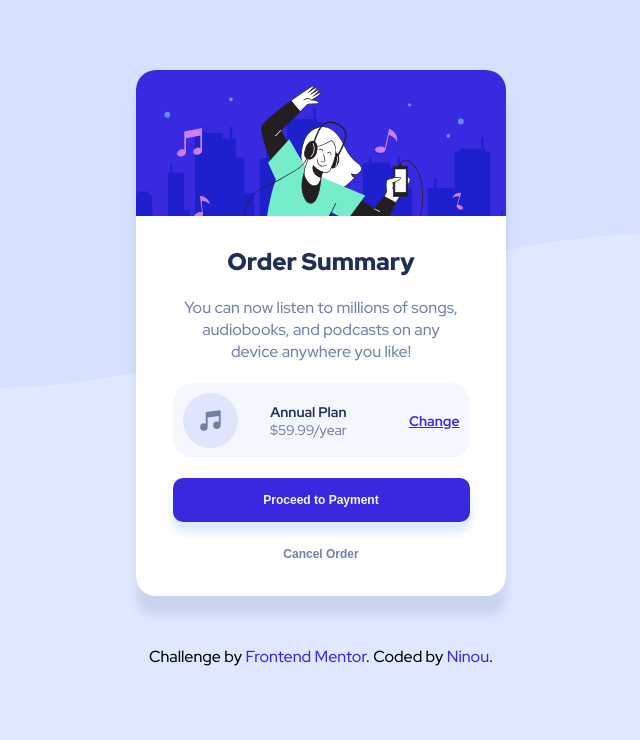
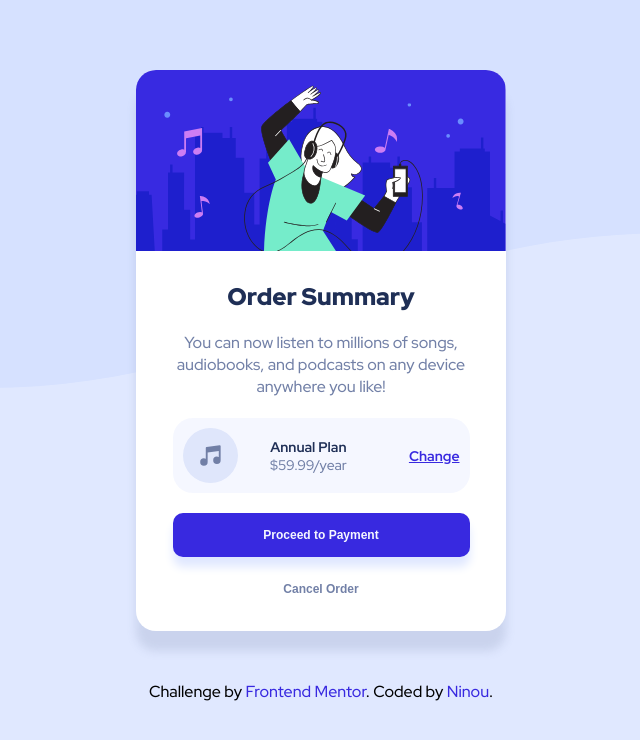
Before and after one commit to Ninou01/frontend-mentor-first-challenge, a plain HTML site: page index.html in a window 1280 px wide. Shown: the whole page, without its empty margins (319-959 px from the left). Drawn offline with Linux system fonts and the light colour scheme.

Commit message:
adjusting css file and gitignore

```diff
--- a/css/style.css
+++ b/css/style.css
@@ -33,8 +33,7 @@ body {
     background-image: url(../images/illustration-hero.svg);
     background-repeat: no-repeat;
     background-size: cover;
-    width: 100%;
-    height: 146px;
+    height: 161px;
     border-radius: 20px 20px 0 0;
     margin-bottom: 30px;
 }
@@ -50,24 +49,23 @@ body {
 }
 
 .card p {
-    max-width: 85%;
+    max-width: 90%;
+    margin: auto;
+    margin-bottom: var(--bottom-margin,20px);
+    color: var(--desaturated-blue, hsl(224, 23%, 55%));
     line-height: 22px;
-    color: var(--desaturated-blue, hsl(224, 23%, 55%));
-    margin: auto;
-    font-weight: 500;
-    margin-bottom: var(--bottom-margin,20px);
 }
 
 .card .plan {
     display: flex;
-    background-color: var(--very-pale-blue, hsl(225, 100%, 98%));
-    margin: auto;
-    width: 90%;
     align-items: center;
     justify-content: space-between;
+    background-color: var(--very-pale-blue, hsl(225, 100%, 98%));
+    width: 90%;
+    margin: auto;
+    margin-bottom: var(--bottom-margin);
+    padding: 10px;
     border-radius: 20px;
-    padding: 10px;
-    margin-bottom: var(--bottom-margin);
 }
 
 .card .plan img {
@@ -78,7 +76,6 @@ body {
 .card .plan div {
     display: flex;
     flex-direction: column;
-    justify-content: revert;
     font-size: 14px;
 }
 
@@ -95,11 +92,6 @@ body {
     font-size: 14px;
     font-weight: 700;
     color: var(--bright-blue, hsl(245, 75%, 52%));
-}
-
-.card .plan a:active {
-    text-decoration: none;
-    color: hsla(245, 75%, 52%, 0.8);
 }
 
 button {
@@ -126,6 +118,11 @@ button.cancel {
     color: var(--desaturated-blue);
 }
 
+.card .plan a:active {
+    text-decoration: none;
+    color: hsla(245, 75%, 52%, 0.8);
+}
+
 button.proceed:active {
     background-color: hsla(245, 75%, 52%, 0.8);
 }
@@ -142,6 +139,10 @@ button.cancel:active {
 
     .container {
         width: 370px;
+    }
+
+    .hero {
+        height: 181px;
     }
 
     .card {
```
